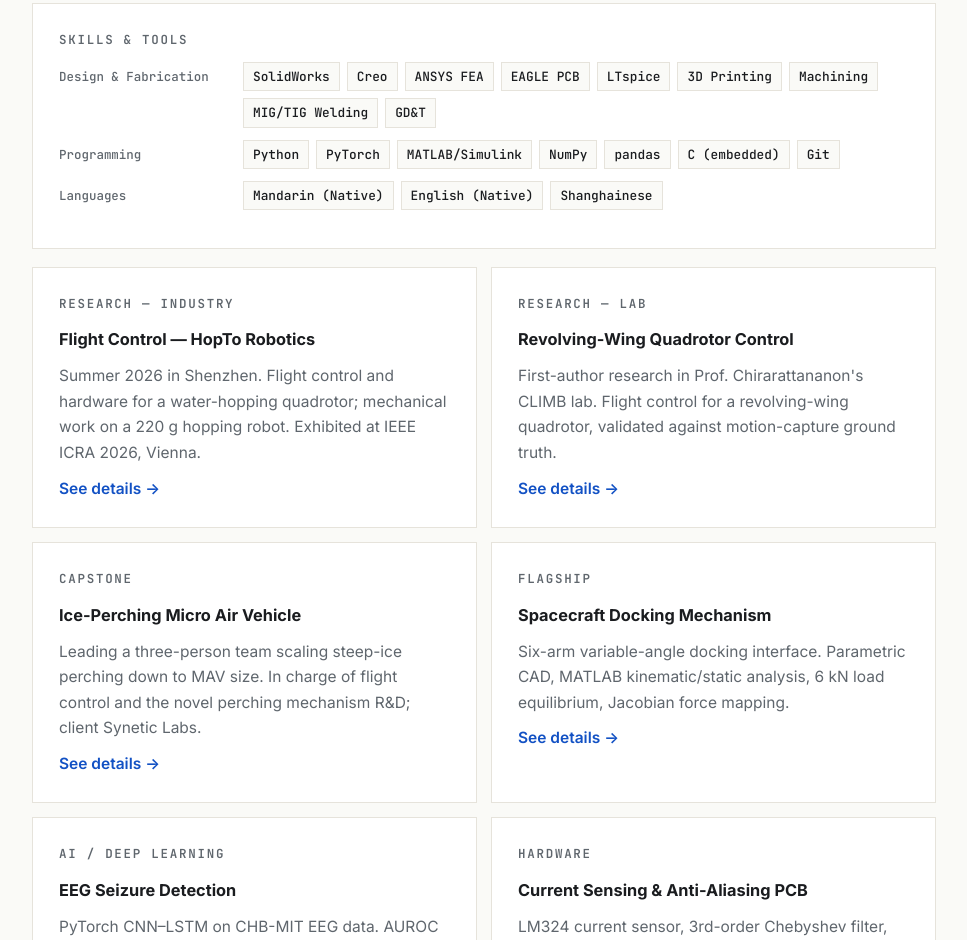
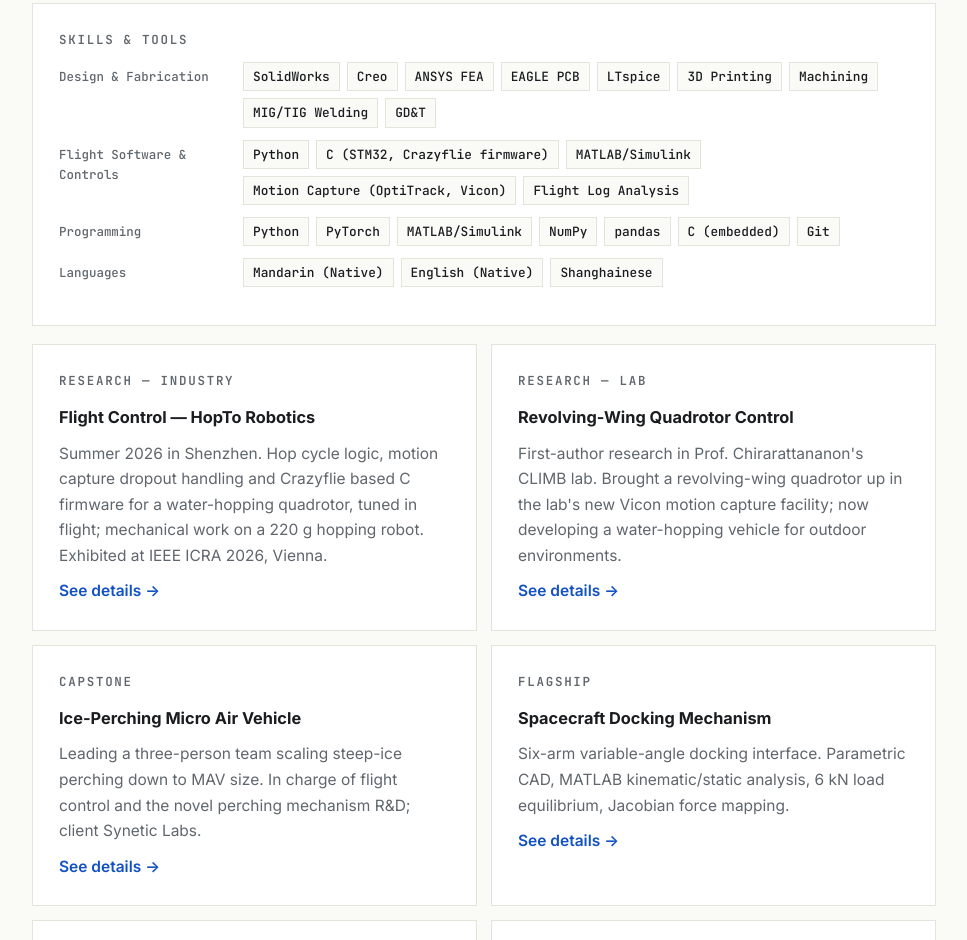
Before and after one commit to Lizmutt/darioserrano.github.io, a plain HTML site: page index.html in a window 1280 px wide. Shown: the part 1304-2244 px from the top of the page, without its empty margins (156-1123 px from the left). Drawn offline with Linux system fonts and the light colour scheme.

Commit message:
Deepen the flight-software story: resume bullets, skills row, PDFs
Mirrors the agreed resume wording onto the HopTo and CLIMB sections and
cards, adds a Flight Software & Controls skills row, and ships the
rebuilt resume (one page, ligature-free text layer) and portfolio PDF.

Co-Authored-By: Claude Fable 5 <noreply@anthropic.com>

```diff
--- a/index.html
+++ b/index.html
@@ -146,6 +146,16 @@
         </div>
       </div>
       <div class="skill-row">
+        <span class="skill-cat" data-en="Flight Software &amp; Controls" data-zh="飞行软件与控制">Flight Software &amp; Controls</span>
+        <div class="skill-grid">
+          <span class="skill-tag">Python</span>
+          <span class="skill-tag" data-en="C (STM32, Crazyflie firmware)" data-zh="C（STM32、Crazyflie固件）">C (STM32, Crazyflie firmware)</span>
+          <span class="skill-tag">MATLAB/Simulink</span>
+          <span class="skill-tag" data-en="Motion Capture (OptiTrack, Vicon)" data-zh="动作捕捉（OptiTrack、Vicon）">Motion Capture (OptiTrack, Vicon)</span>
+          <span class="skill-tag" data-en="Flight Log Analysis" data-zh="飞行日志分析">Flight Log Analysis</span>
+        </div>
+      </div>
+      <div class="skill-row">
         <span class="skill-cat" data-en="Programming" data-zh="编程">Programming</span>
         <div class="skill-grid">
           <span class="skill-tag">Python</span>
@@ -173,8 +183,8 @@
         <p><strong data-en="Flight Control &mdash; HopTo Robotics"
                    data-zh="飞行控制 — 眺月科技">Flight Control &mdash; HopTo Robotics</strong></p>
         <p class="muted"
-           data-en="Summer 2026 in Shenzhen. Flight control and hardware for a water-hopping quadrotor; mechanical work on a 220 g hopping robot. Exhibited at IEEE ICRA 2026, Vienna."
-           data-zh="2026年暑期于深圳。水面跳跃四旋翼的飞行控制与硬件开发；220 g跳跃机器人的机械设计。参展维也纳IEEE ICRA 2026。">Summer 2026 in Shenzhen. Flight control and hardware for a water-hopping quadrotor; mechanical work on a 220 g hopping robot. Exhibited at IEEE ICRA 2026, Vienna.</p>
+           data-en="Summer 2026 in Shenzhen. Hop cycle logic, motion capture dropout handling and Crazyflie based C firmware for a water-hopping quadrotor, tuned in flight; mechanical work on a 220 g hopping robot. Exhibited at IEEE ICRA 2026, Vienna."
+           data-zh="2026年暑期于深圳。为水面跳跃四旋翼编写跳跃周期逻辑、动捕信号丢失处理与基于Crazyflie的C固件，并在飞行中整定；220 g跳跃机器人的机械设计。参展维也纳IEEE ICRA 2026。">Summer 2026 in Shenzhen. Hop cycle logic, motion capture dropout handling and Crazyflie based C firmware for a water-hopping quadrotor, tuned in flight; mechanical work on a 220 g hopping robot. Exhibited at IEEE ICRA 2026, Vienna.</p>
         <a class="textlink" href="projects.html#hopto"
            data-en="See details &rarr;" data-zh="查看详情 &rarr;">See details &rarr;</a>
       </article>
@@ -184,8 +194,8 @@
         <p><strong data-en="Revolving-Wing Quadrotor Control"
                    data-zh="旋翼飞行器控制">Revolving-Wing Quadrotor Control</strong></p>
         <p class="muted"
-           data-en="First-author research in Prof. Chirarattananon's CLIMB lab. Flight control for a revolving-wing quadrotor, validated against motion-capture ground truth."
-           data-zh="在Chirarattananon教授CLIMB实验室的第一作者研究。旋翼飞行器的飞行控制，以动作捕捉真值验证。">First-author research in Prof. Chirarattananon's CLIMB lab. Flight control for a revolving-wing quadrotor, validated against motion-capture ground truth.</p>
+           data-en="First-author research in Prof. Chirarattananon's CLIMB lab. Brought a revolving-wing quadrotor up in the lab's new Vicon motion capture facility; now developing a water-hopping vehicle for outdoor environments."
+           data-zh="在Chirarattananon教授CLIMB实验室的第一作者研究。在实验室新建的Vicon动捕场地完成旋翼飞行器调试起飞；目前正在研发面向户外环境的水面跳跃飞行器。">First-author research in Prof. Chirarattananon's CLIMB lab. Brought a revolving-wing quadrotor up in the lab's new Vicon motion capture facility; now developing a water-hopping vehicle for outdoor environments.</p>
         <a class="textlink" href="projects.html#climb"
            data-en="See details &rarr;" data-zh="查看详情 &rarr;">See details &rarr;</a>
       </article>
```
Also changed, not shown: projects.html (+6 -4 lines), 2 other files.
